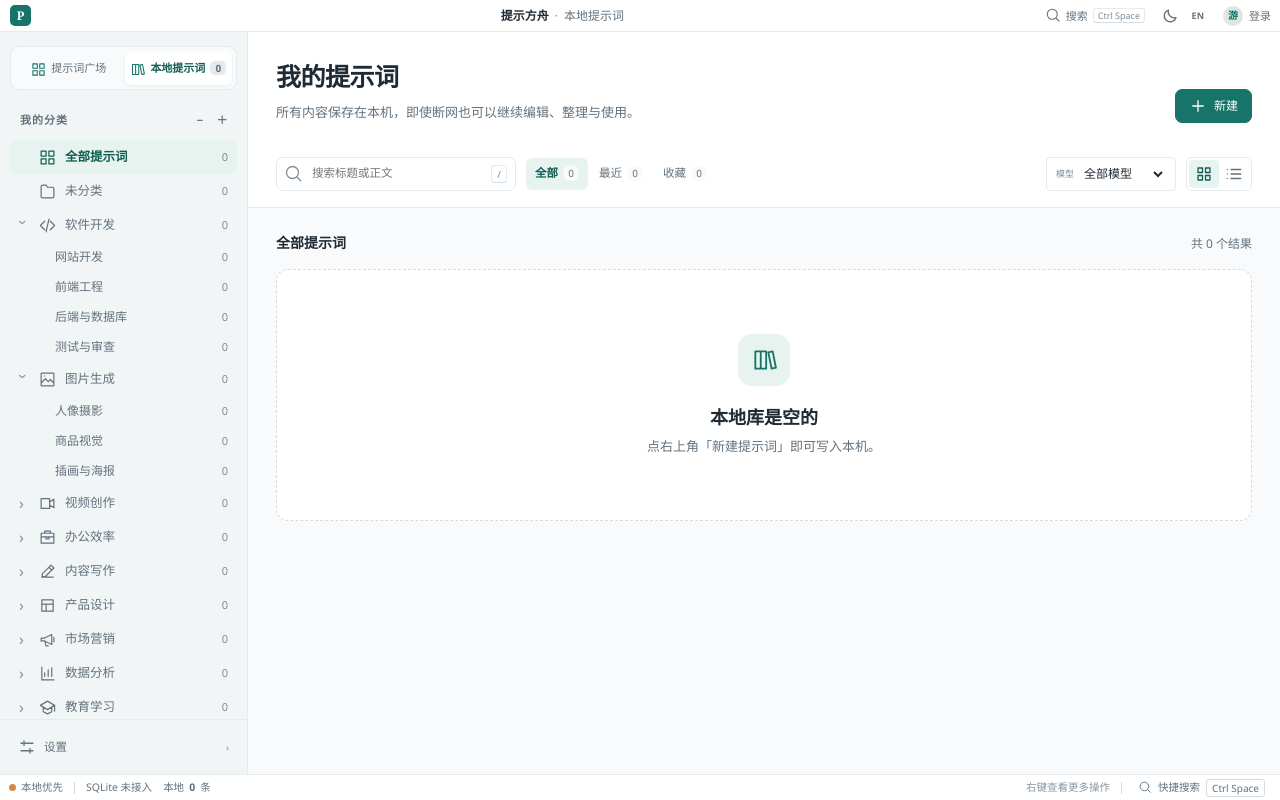
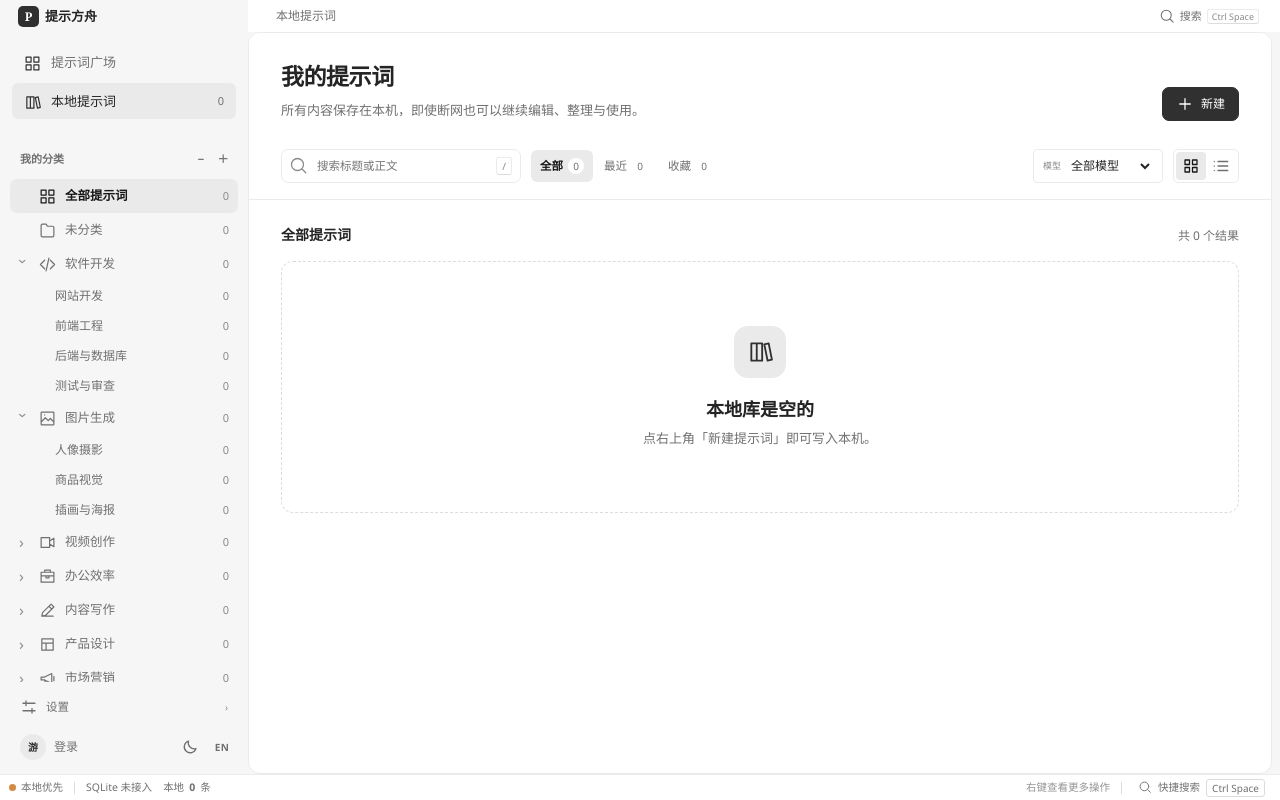
Before and after one commit to sutao2/CueTuck, a Vue app in the folder desktop/: page / in a window 1280 px wide. Built offline with nearby package versions, Linux system fonts and the light colour scheme.

Commit message:
Reshape desktop frame and settings with neutral navigation layout

```diff
--- a/desktop/src/components/WorkbenchShell.vue
+++ b/desktop/src/components/WorkbenchShell.vue
@@ -7,43 +7,16 @@
       :style="{ '--traffic-light-inset': `${trafficInset}px` }"
       data-tauri-drag-region
     >
-      <div class="titlebar-left">
+      <div class="titlebar-left" data-tauri-drag-region>
         <button type="button" class="app-mark" :aria-label="t('brand')">P</button>
+        <span class="brand-name">{{ t("brand") }}</span>
       </div>
       <div class="titlebar-center" data-tauri-drag-region>
-        <span class="brand-name">{{ t("brand") }}</span>
-        <span class="title-dot">·</span>
         <span>{{ locationLabel }}</span>
       </div>
       <div class="titlebar-right">
         <button type="button" class="title-tool" :title="t('search')" @click="$emit('open-launcher')">
           <AppIcon name="search" /><span>{{ t("search") }}</span><kbd>{{ shortcutLabel }}</kbd>
-        </button>
-        <button
-          type="button"
-          class="preference-toggle"
-          :title="dark ? t('switchLight') : t('switchDark')"
-          @click="toggleTheme"
-        >
-          <AppIcon :name="dark ? 'sun' : 'moon'" />
-        </button>
-        <button
-          type="button"
-          class="preference-toggle language-toggle"
-          :title="t('languageToggle')"
-          @click="toggleLanguage"
-        >
-          {{ uiLanguage === "en" ? "中" : "EN" }}
-        </button>
-        <button
-          type="button"
-          class="account-button"
-          data-testid="open-login"
-          :title="session.loggedIn ? session.email : t('login')"
-          @click="openLogin(t('login'))"
-        >
-          <span class="avatar">{{ session.loggedIn ? (session.email?.[0] || "已") : "游" }}</span>
-          <span>{{ session.loggedIn ? t("loggedIn") : t("login") }}</span>
         </button>
       </div>
     </header>
@@ -56,6 +29,7 @@
             class="space-tab"
             data-space="square"
             role="tab"
+            :aria-selected="space === 'square'"
             :class="{ active: space === 'square' }"
             @click="openSquare"
           >
@@ -66,6 +40,7 @@
             class="space-tab"
             data-space="local"
             role="tab"
+            :aria-selected="space === 'local'"
             :class="{ active: space === 'local' }"
             @click="openLocal"
           >
@@ -138,6 +113,19 @@
           <button type="button" data-testid="open-settings" @click="settingsOpen = true">
             <AppIcon name="settings" /><span>{{ t("settings") }}</span><span class="sidebar-bottom-action">›</span>
           </button>
+          <div class="sidebar-account">
+            <button type="button" class="account-button" data-testid="open-login"
+              :title="session.loggedIn ? session.email : t('login')" @click="openLogin(t('login'))">
+              <span class="avatar">{{ session.loggedIn ? (session.email?.[0] || "已") : "游" }}</span>
+              <span>{{ session.loggedIn ? t("loggedIn") : t("login") }}</span>
+            </button>
+            <button type="button" class="preference-toggle" :title="dark ? t('switchLight') : t('switchDark')" @click="toggleTheme">
+              <AppIcon :name="dark ? 'sun' : 'moon'" />
+            </button>
+            <button type="button" class="preference-toggle language-toggle" :title="t('languageToggle')" @click="toggleLanguage">
+              {{ uiLanguage === "en" ? "中" : "EN" }}
+            </button>
+          </div>
         </div>
       </aside>
 
--- a/desktop/src/styles/workbench-chrome.css
+++ b/desktop/src/styles/workbench-chrome.css
@@ -1,26 +1,26 @@
 /* Desktop workbench visual system; independent launcher uses its own styles. */
 
 .app-shell {
-  --bg: #f8fafb;
-  --sidebar: #f2f5f6;
+  --bg: #ffffff;
+  --sidebar: #f6f6f6;
   --toolbar: #ffffff;
-  --text: #202b35;
-  --muted: #63727e;
-  --faint: #7f8d98;
-  --line: #e5eaee;
-  --line-strong: #d3dce2;
-  --accent: #167568;
-  --accent-strong: #105e54;
-  --accent-soft: #e7f3ef;
+  --text: #242424;
+  --muted: #707070;
+  --faint: #8a8a8a;
+  --line: #ebebeb;
+  --line-strong: #dcdcdc;
+  --accent: #303030;
+  --accent-strong: #171717;
+  --accent-soft: #eaeaea;
   --font-display: var(--font-ui);
   --statusbar-height: 26px;
   height: 100%; display: flex; flex-direction: column; color: var(--text);
 }
 body.theme-dark .app-shell {
-  --bg: #141a20; --surface: #1c242c; --sidebar: #182028; --toolbar: #182028;
-  --text: #e6edf2; --muted: #a3b1bd; --faint: #8a99a6;
-  --line: #2b3640; --line-strong: #3b4955;
-  --accent: #73c9b7; --accent-strong: #97ddcf; --accent-soft: #233e39;
+  --bg: #212121; --surface: #212121; --sidebar: #191919; --toolbar: #191919;
+  --text: #ededed; --muted: #a0a0a0; --faint: #878787;
+  --line: #333333; --line-strong: #464646;
+  --accent: #e6e6e6; --accent-strong: #ffffff; --accent-soft: #303030;
 }
 .app-icon { display: inline-block; width: 18px; height: 18px; flex: 0 0 auto; vertical-align: middle; }
 .app-shell button { cursor: pointer; transition: background-color 120ms, border-color 120ms, box-shadow 120ms; }
@@ -47,18 +47,18 @@ body.theme-dark .app-shell {
   display: flex;
   align-items: stretch;
   background: var(--toolbar);
-  border-bottom: 1px solid var(--line);
+  border-bottom: 0;
   user-select: none;
 }
 .titlebar-left, .titlebar-right { display: flex; align-items: stretch; flex: 0 0 auto; }
-.titlebar-left { min-width: 88px; padding-left: 4px; align-items: center; }
+.titlebar-left { width: var(--sidebar-width); min-width: var(--sidebar-width); padding-left: 12px; align-items: center; background: var(--sidebar); }
 .titlebar.host-mac { height: var(--titlebar-height); }
 .titlebar.host-mac .titlebar-left {
-  min-width: var(--traffic-light-inset, 78px);
+  min-width: var(--sidebar-width);
   padding-left: var(--traffic-light-inset, 78px);
 }
 .titlebar.host-mac .app-mark { display: none; }
-.titlebar-right { min-width: 220px; justify-content: flex-end; align-items: stretch; }
+.titlebar-right { justify-content: flex-end; align-items: stretch; padding-right: 12px; }
 .app-mark {
   align-self: center;
   width: 21px;
@@ -76,13 +76,13 @@ body.theme-dark .app-shell {
   flex: 1;
   display: flex;
   align-items: center;
-  justify-content: center;
+  justify-content: flex-start;
+  padding-left: 28px;
   gap: 6px;
   color: var(--muted);
   font-size: 12px;
 }
-.brand-name { font-size: 12px; font-weight: 650; letter-spacing: 0; color: var(--text); }
-.title-dot { color: var(--faint); }
+.brand-name { font-size: 13px; font-weight: 600; letter-spacing: 0; color: var(--text); }
 .title-tool, .account-button {
   border: 0;
   background: transparent;
@@ -107,13 +107,13 @@ body.theme-dark .app-shell {
   border-radius: 50%;
   display: grid;
   place-items: center;
-  background: #dfe6e3;
+  background: var(--accent-soft);
   color: var(--accent);
   font-size: 10px;
   font-weight: 700;
 }
 
-.workspace { min-height: 0; flex: 1; display: flex; }
+.workspace { min-height: 0; flex: 1; display: flex; background: var(--sidebar); }
 .sidebar {
   position: relative;
   width: var(--sidebar-width);
@@ -121,31 +121,31 @@ body.theme-dark .app-shell {
   display: flex;
   flex-direction: column;
   background: var(--sidebar);
-  border-right: 1px solid var(--line);
+  border-right: 0;
   user-select: none;
 }
-.space-switch { display: grid; grid-template-columns: 1fr 1fr; gap: 2px; padding: 4px; margin: 14px 10px 6px; border: 1px solid var(--line); border-radius: 9px; background: var(--bg); }
+.space-switch { display: grid; grid-template-columns: 1fr; gap: 3px; padding: 0; margin: 12px 12px 16px; }
 .space-tab {
-  height: 34px;
+  height: 36px;
   min-width: 0;
   display: flex;
   align-items: center;
-  justify-content: center;
-  gap: 5px;
+  justify-content: flex-start;
+  gap: 10px;
   border: 0;
   border-radius: 6px;
   background: transparent;
   color: var(--muted);
-  font-size: 11px;
+  font-size: 13px;
   cursor: default;
 }
 .space-tab:hover { color: var(--text); }
-.space-tab { white-space: nowrap; padding: 0 5px; }
+.space-tab { white-space: nowrap; padding: 0 12px; }
 .space-tab .nav-count { flex-shrink: 0; }
-.space-tab.active { color: var(--accent-strong); background: var(--surface); box-shadow: 0 1px 3px #152c3912; font-weight: 600; }
-.space-tab .app-icon { width: 15px; height: 15px; }
+.space-tab.active { color: var(--text); background: var(--accent-soft); font-weight: 500; }
+.space-tab .app-icon { width: 17px; height: 17px; }
 .nav-icon { font-size: 14px; color: var(--accent); }
-.nav-count { padding: 0 5px; border-radius: 5px; background: var(--line); font-size: 10px; color: var(--muted); }
+.nav-count { margin-left: auto; font-size: 11px; color: var(--muted); font-variant-numeric: tabular-nums; }
 
 .sidebar-toolbar {
   min-height: 40px;
@@ -157,7 +157,7 @@ body.theme-dark .app-shell {
   color: var(--muted);
   font-size: 11px;
   font-weight: 650;
-  letter-spacing: 0.09em;
+  letter-spacing: 0;
   text-transform: uppercase;
 }
 .mini-button {
@@ -226,7 +226,7 @@ body.theme-dark .app-shell {
 .tree-group.open > .tree-children { display: block; }
 .tree-row.child { height: 30px; padding-left: 15px; font-size: 12px; }
 
-.sidebar-bottom { margin-top: auto; border-top: 1px solid var(--line); padding: 10px; }
+.sidebar-bottom { margin-top: auto; padding: 8px 12px 10px; }
 .sidebar-bottom button {
   width: 100%;
   height: 34px;
@@ -242,6 +242,11 @@ body.theme-dark .app-shell {
   font-size: 11.5px;
 }
 .sidebar-bottom button:hover { background: rgba(0, 0, 0, 0.05); color: var(--text); }
+.sidebar-account { display: flex; align-items: center; margin-top: 6px; gap: 4px; }
+.sidebar-account .account-button { flex: 1; width: auto; min-width: 0; font-size: 12px; }
+.sidebar-account .preference-toggle { width: 28px; height: 28px; padding: 5px; justify-content: center; }
+.sidebar-account .language-toggle { font-size: 10px; }
+.sidebar-account .avatar { width: 26px; height: 26px; flex-shrink: 0; }
 .sidebar-bottom-action { margin-left: auto; color: var(--faint); font-size: 10px; }
 .connection-dot {
   display: inline-block;
@@ -254,19 +259,19 @@ body.theme-dark .app-shell {
 .connection-dot.online { background: #4aa67a; }
 .connection-dot.offline { background: #d18b45; }
 
-.content-area { min-width: 0; flex: 1; overflow-y: auto; background: var(--bg); }
+.content-area { min-width: 0; flex: 1; overflow-y: auto; background: var(--bg); border: 1px solid var(--line); border-radius: 12px; margin: 0 8px 0 0; }
 .content-header {
   display: flex;
   align-items: flex-end;
   gap: 24px;
-  padding: 28px 28px 22px;
+  padding: 28px 32px 20px;
   background: var(--surface);
   border-bottom: 0;
 }
 .content-heading { min-width: 0; }
 .content-heading h1 {
   margin: 0;
-  font: 650 25px / 1.35 var(--font-display);
+  font: 600 23px / 1.35 var(--font-display);
   letter-spacing: -0.02em;
 }
 .content-heading p { margin: 8px 0 0; color: var(--muted); font-size: 13px; line-height: 1.6; }
@@ -287,7 +292,7 @@ body.theme-dark .app-shell {
 .button:hover { border-color: var(--faint); background: var(--bg); }
 .primary-button { border-color: var(--accent); background: var(--accent); color: #fff; }
 .primary-button:hover { border-color: var(--accent-strong); background: var(--accent-strong); }
-body.theme-dark .primary-button { color: #112e28; }
+body.theme-dark .primary-button { color: #202020; }
 .ghost-button { background: var(--surface); }
 
 .filter-bar {
@@ -295,7 +300,7 @@ body.theme-dark .primary-button { color: #112e28; }
   display: flex;
   align-items: center;
   gap: 10px;
-  padding: 12px 28px 16px;
+  padding: 8px 32px 16px;
   flex-wrap: wrap;
   position: sticky;
   top: 0;
@@ -377,7 +382,7 @@ body.theme-dark .primary-button { color: #112e28; }
 .offline-banner small { color: #8d744b; }
 .offline-banner button { margin-left: auto; border: 0; background: transparent; color: #765b31; text-decoration: underline; }
 
-.prompt-section { padding: 24px 28px 40px; }
+.prompt-section { padding: 24px 32px 40px; }
 .section-heading-row { display: flex; align-items: flex-end; justify-content: space-between; margin-bottom: 13px; }
 .section-heading-row h2 { margin: 0; font: 600 14px/1.5 var(--font-display); }
 .result-count { color: var(--muted); font-size: 12px; }
@@ -441,7 +446,7 @@ body.theme-dark .primary-button { color: #112e28; }
   border-radius: 10px;
   background: var(--surface);
 }
-.prompt-card:hover { border-color: var(--line-strong); box-shadow: 0 4px 16px #1830410a; }
+.prompt-card:hover { border-color: var(--line-strong); background: var(--sidebar); }
 .prompt-card h3 { margin: 14px 0 8px; font: 600 15px/1.5 var(--font-display); overflow-wrap: anywhere; }
 .prompt-author {
   margin: -2px 0 8px;
@@ -459,7 +464,7 @@ body.theme-dark .primary-button { color: #112e28; }
   line-height: 1.6;
 }
 .card-top { display: flex; align-items: center; gap: 7px; }
-.type-badge { padding: 3px 7px; border-radius: 5px; font-size: 10px; font-weight: 550; background: var(--accent-soft); color: var(--accent-strong); }
+.type-badge { padding: 3px 7px; border-radius: 5px; font-size: 10px; font-weight: 500; background: var(--sidebar); color: var(--muted); }
 .model-tag { max-width: 65%; overflow: hidden; text-overflow: ellipsis; white-space: nowrap; padding: 3px 7px; border-radius: 5px; font-size: 10px; font-weight: 500; background: var(--bg); color: var(--muted); border: 1px solid var(--line); }
 
 .modal-layer { position: fixed; inset: 0; z-index: 900; display: grid; place-items: center; }
@@ -543,35 +548,57 @@ body.theme-dark .offline-banner :is(small, button) { color: #d8c39a; }
 body.theme-dark .danger-button { background: var(--surface); }
 body.theme-dark .avatar { background: var(--accent-soft); }
 
-.settings-modal { width: min(760px, calc(100vw - 48px)); height: min(600px, calc(100dvh - 48px)); display: flex; flex-direction: column; overflow: hidden; }
-.settings-modal > .modal-header { flex-shrink: 0; }
-.settings-body { display: grid; grid-template-columns: 180px minmax(0, 1fr); flex: 1; min-height: 0; }
-.settings-nav { display: grid; align-content: start; gap: 2px; padding: 12px; border-right: 1px solid var(--line); background: var(--sidebar); min-height: 0; overflow-y: auto; }
-.settings-nav button { text-align: left; border: 0; border-radius: 6px; background: transparent; padding: 9px 10px; color: var(--muted); }
-.settings-nav button:hover { background: var(--bg); }
-.settings-nav button.active { background: var(--accent-soft); color: var(--accent-strong); font-weight: 600; }
-.settings-content { padding: 18px 20px; min-height: 0; min-width: 0; overflow: auto; overflow-wrap: anywhere; scrollbar-gutter: stable; }
-.settings-content h3 { margin: 0 0 8px; font: 600 16px/1.3 var(--font-display); }
-.settings-content textarea { width: 100%; margin: 8px 0; }
+.settings-modal { width: min(760px, calc(100vw - 48px)); height: min(600px, calc(100dvh - 48px)); border-radius: 14px; overflow: hidden; }
+.settings-close { position: absolute; top: 14px; right: 14px; z-index: 2; width: 28px; height: 28px; display: grid; place-items: center; border-radius: 7px; background: var(--surface); }
+.settings-close:hover { background: var(--accent-soft); }
+.settings-body { display: grid; grid-template-columns: 184px minmax(0, 1fr); flex: 1; min-height: 0; }
+.settings-nav { display: grid; align-content: start; gap: 4px; padding: 28px 12px 20px; background: var(--sidebar); min-height: 0; overflow-y: auto; }
+.settings-nav h2 { margin: 0 12px 20px; font-size: 15px; font-weight: 600; }
+.settings-nav button { display: flex; align-items: center; gap: 10px; text-align: left; border: 0; border-radius: 7px; background: transparent; padding: 9px 12px; color: var(--muted); font-size: 12px; }
+.settings-nav .app-icon { width: 16px; height: 16px; }
+.settings-nav button:hover { background: var(--line); }
+.settings-nav button.active { background: var(--accent-soft); color: var(--text); font-weight: 500; }
+.settings-content { padding: 30px 32px; min-height: 0; min-width: 0; overflow: auto; overflow-wrap: anywhere; scrollbar-gutter: stable; }
+.settings-content h3 { margin: 0 28px 24px 0; font: 600 22px/1.3 var(--font-display); }
+.settings-content section > h3 + p { margin: -12px 0 20px; color: var(--muted); font-size: 12px; line-height: 1.65; }
+.settings-content section > p { font-size: 12px; line-height: 1.65; color: var(--muted); }
+.settings-content textarea { width: 100%; margin: 0; resize: vertical; min-height: 74px; }
 .setting-row {
-  display: flex;
-  justify-content: space-between;
+  display: grid;
+  grid-template-columns: minmax(0, 1fr) auto;
   align-items: center;
-  gap: 16px;
-  padding: 10px 0;
+  gap: 24px;
+  padding: 18px 0;
   border-bottom: 1px solid var(--line);
 }
-.setting-copy { display: grid; gap: 2px; min-width: 0; }
+.setting-copy { display: grid; gap: 5px; min-width: 0; }
+.setting-copy strong { font-size: 13px; font-weight: 500; }
 .setting-copy small { color: var(--muted); }
-.setting-control { color: var(--muted); white-space: nowrap; font-size: 12px; }
-.setting-control :is(input:not([type="checkbox"]), select, textarea), .settings-content > textarea { border: 1px solid var(--line-strong); border-radius: 7px; padding: 7px 9px; background: var(--surface); color: var(--text); max-width: 100%; }
-.setting-control input[type="checkbox"] { accent-color: var(--accent); width: 16px; height: 16px; vertical-align: middle; }
-.setting-row > input[type="checkbox"] { accent-color: var(--accent); flex-shrink: 0; width: 16px; height: 16px; }
-.setting-copy small { line-height: 1.6; }
+.setting-control { color: var(--muted); font-size: 12px; min-width: 0; }
+.account-session { display: flex; align-items: center; gap: 12px; max-width: 220px; }
+.account-session > span { overflow: hidden; text-overflow: ellipsis; white-space: nowrap; }
+.settings-content :is(input:not([type="checkbox"]), select, textarea) { min-width: 0; border: 1px solid var(--line-strong); border-radius: 7px; padding: 7px 10px; background: var(--surface); color: var(--text); max-width: 100%; font-size: 12px; }
+.settings-content input:not([type="checkbox"]), .settings-content select { height: 34px; }
+.settings-content input[type="checkbox"] { appearance: none; position: relative; width: 32px; height: 18px; border-radius: 12px; background: var(--line-strong); border: 0; margin: 0; cursor: pointer; }
+.settings-content input[type="checkbox"]::before { content: ""; position: absolute; width: 14px; height: 14px; top: 2px; left: 2px; border-radius: 50%; background: var(--surface); box-shadow: 0 1px 2px #0002; }
+.settings-content input[type="checkbox"]:checked { background: var(--accent); }
+.settings-content input[type="checkbox"]:checked::before { transform: translateX(14px); }
+body.theme-dark .settings-content input[type="checkbox"]::before { background: #bcbcbc; }
+body.theme-dark .settings-content input[type="checkbox"]:checked::before { background: #212121; }
+.settings-content input:disabled, .settings-content textarea:disabled { opacity: .5; cursor: not-allowed; }
+.setting-copy small { line-height: 1.65; font-size: 11.5px; }
+.setting-block { grid-template-columns: minmax(0, 1fr); gap: 14px; }
+.settings-content .field { display: grid; grid-template-columns: minmax(0, 1fr) 190px; align-items: center; gap: 20px; padding: 16px 0; border-bottom: 1px solid var(--line); color: var(--text); font-size: 13px; }
+.settings-content .field:has(textarea) { grid-template-columns: minmax(0, 1fr); gap: 10px; }
+.settings-content .modal-actions { flex-wrap: wrap; justify-content: flex-end; margin-top: 16px; margin-bottom: 8px; }
+.settings-content .author-profile { display: grid; grid-template-columns: minmax(0, 1fr); gap: 10px; }
+.settings-content .author-profile .button { justify-self: start; }
+.settings-content .author-profile > span:has(button) { display: flex; flex-wrap: wrap; gap: 6px; }
+.settings-content .author-profile > span > button { border: 1px solid var(--line-strong); border-radius: 6px; padding: 6px 10px; background: var(--surface); }
 .setting-control .mine-list { margin: 0; padding-left: 1.1em; white-space: normal; text-align: left; }
 .author-profile { display: flex; flex-direction: column; align-items: stretch; gap: 8px; white-space: normal; }
 .author-profile input,
-.author-profile textarea { min-width: 180px; }
+.author-profile textarea { min-width: 0; }
 .create-type-grid { display: grid; grid-template-columns: 1fr 1fr; gap: 8px; }
 .create-type { text-align: left; border: 1px solid var(--line); border-radius: 6px; background: var(--surface); padding: 10px; }
 .create-type.active { border-color: var(--accent); background: var(--accent-soft); }
@@ -634,7 +661,10 @@ body.theme-dark .avatar { background: var(--accent-soft); }
   .content-header, .prompt-section { padding: 20px; }
   .filter-bar { padding: 12px 20px; }
   .content-actions { margin-left: 0; }
-  .titlebar-center .title-dot, .titlebar-center > span:last-child { display: none; }
+  .settings-body { grid-template-columns: 164px minmax(0, 1fr); }
+  .settings-content { padding: 28px 24px; }
+  .settings-content .field { grid-template-columns: minmax(0, 1fr) 150px; }
+  .settings-content .field:has(textarea) { grid-template-columns: minmax(0, 1fr); }
   .muted-status { display: none; }
   .prompt-card.as-row { grid-template-columns: minmax(0, 1fr) auto; }
   .prompt-card.as-row .card-top { grid-column: 1; grid-row: 1; }
```
Also changed, not shown: desktop/src/components/AppIcon.vue (+7 -0 lines), desktop/src/components/SettingsModal.vue (+40 -40 lines), 8 other files (tests, documents, lock files or other folders).
